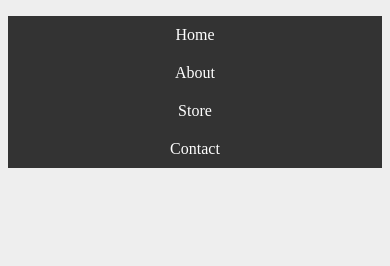
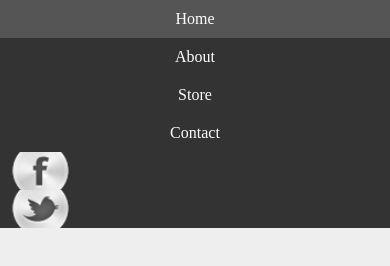
Before and after one commit to jojo-sexton/css-beginner, a website: page index.html in a window 390 px wide. Drawn offline with Linux system fonts and the light colour scheme.

Commit message:
nested menu responsive done for screen largert than 768px

```diff
--- a/index.html
+++ b/index.html
@@ -17,6 +17,14 @@
                 <li><a href="">Contact</a></li>
 
             </ul>
+
+            <ul class="social">
+                <li><a href="" class="fb">Facebook</a></li>
+                <li><a href="" class="tw">Twitter</a></li>
+
+            </ul>
+
+
         </nav>
     </div>
 
--- a/styles.css
+++ b/styles.css
@@ -1,5 +1,6 @@
 body{
     background: #eee;
+    margin: 0;
 }
 .wrapper {
     max-width: 960px;
@@ -7,12 +8,20 @@ body{
     margin: 0 auto;
 }
 
-/* nav mobile*/
+nav {
+    background: #333;
+    padding: 0;
+    margin: 0;
+
+}
+
+/* menu base styles*/
 
 nav ul {
-    background: #333;
+
     list-style-type: none;
     padding: 0;
+    margin: 0;
 }
 
 nav a {
@@ -28,9 +37,42 @@ nav a:hover{
     background-color: #555;
 }
 
-/*nav in big screen */
+/*Social menu base styles*/
+a.fb {
+    background: url("fb1.png") no-repeat center;
+    background-size: 80%;
+
+
+}
+a.tw {
+    background: url("tw1.png") no-repeat center;
+    background-size: 80%;
+}
+
+.social a {
+    text-indent: -10000px;
+}
+
+.social {
+    max-width: 80px;
+}
+
+
+/* Flex style*/
+nav ul.social{
+    flex: 1 1 0;
+}
+
+
+/*Responsive: menu in big screen */
 
 @media  screen and (min-width:768px) {
+
+    nav {
+        display: flex;
+        justify-content: space-between;
+    }
+
     nav ul {
         display: flex;
     }
```
Also changed, not shown: fb1.png (added), tw1.png (added), 1 other file.
